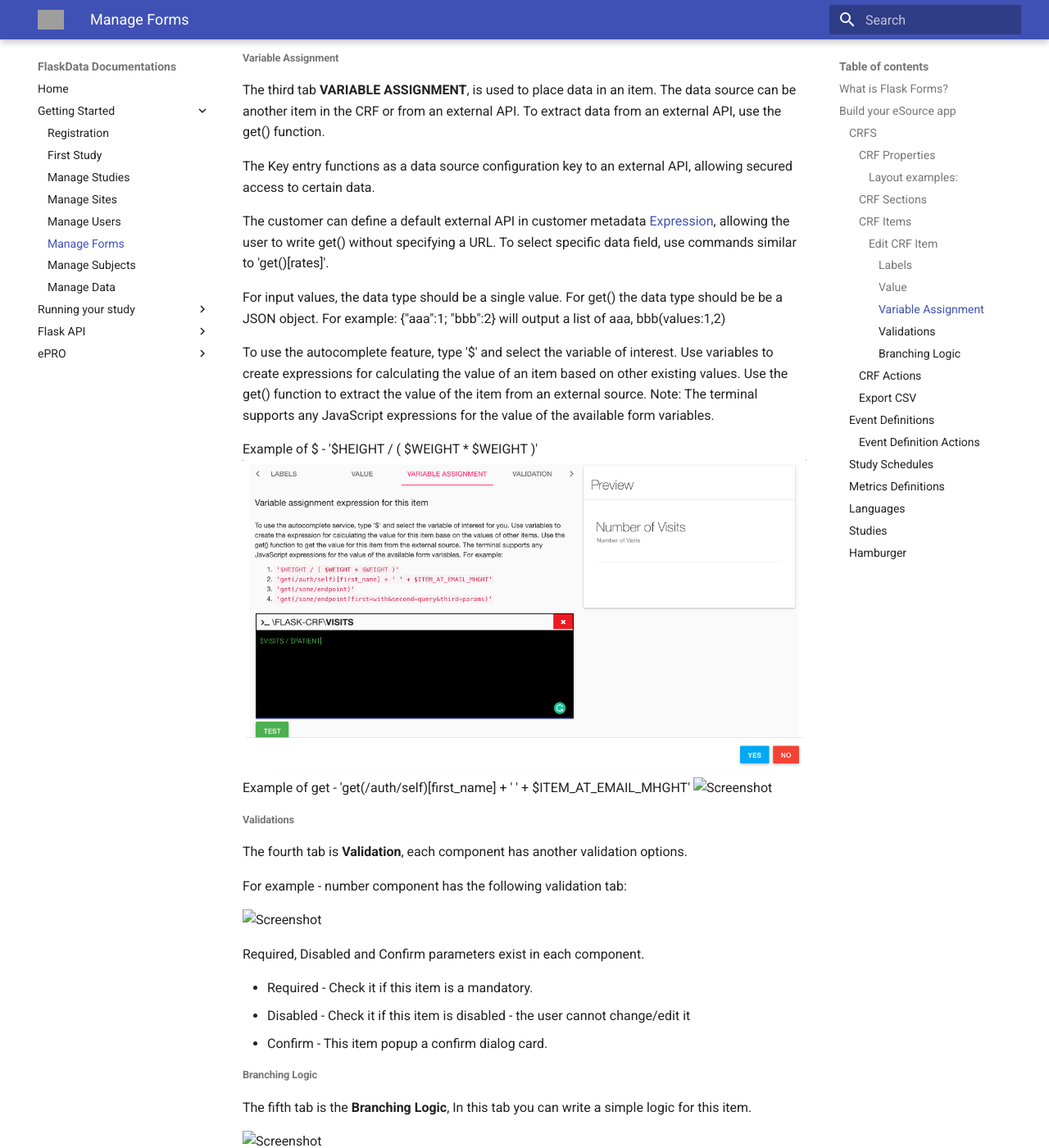
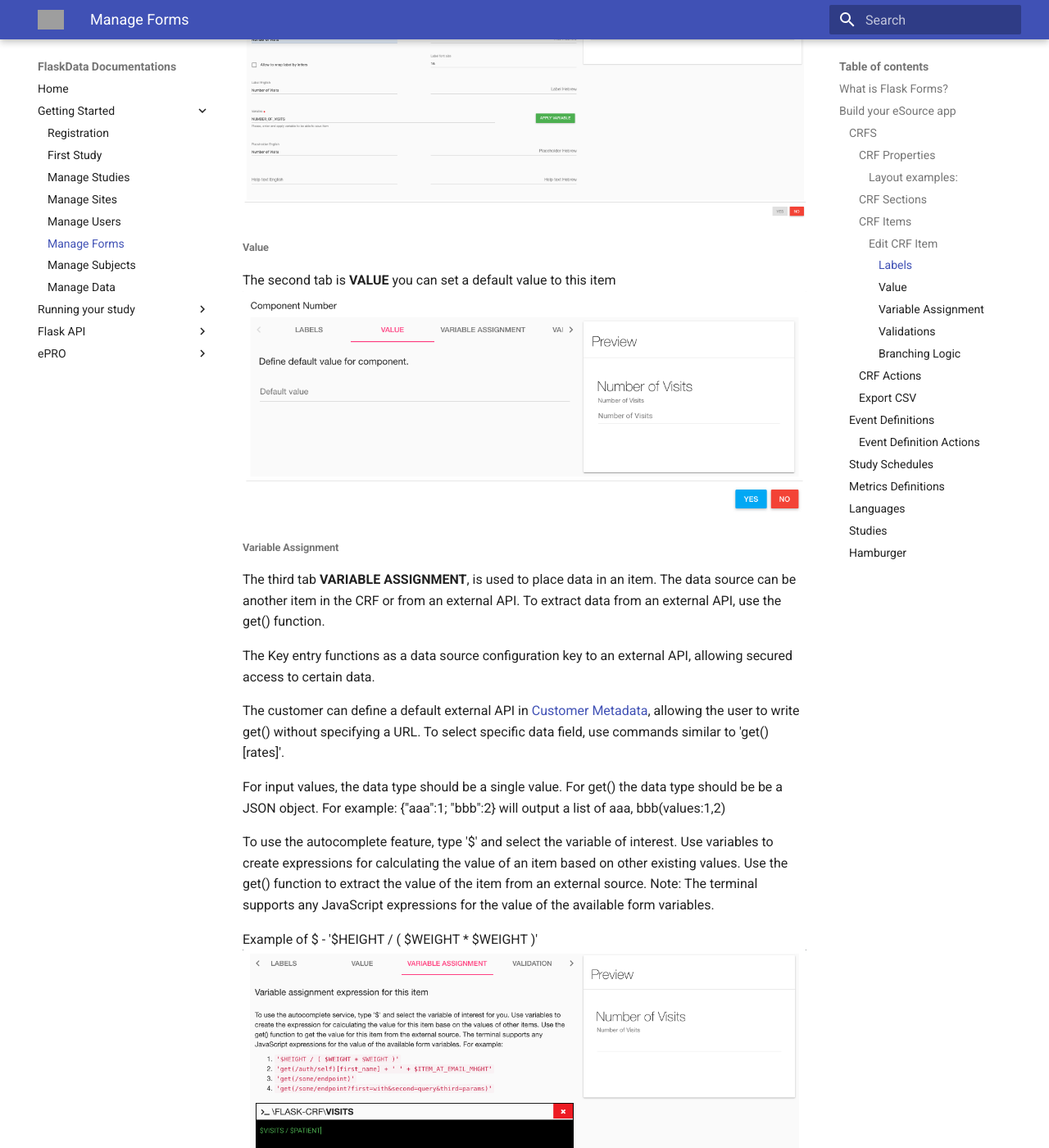
Before and after one commit to onlyjazz/flask-docs, an MkDocs documentation site: the page built from docs/manage_forms.md, in a window 1280 px wide and 1400 px high, scrolled down 4716 px. Shown: the whole window at 82% size. Built offline with MkDocs 1.6.1 and Material for MkDocs 9.7.7, drawn with Linux system fonts in a browser that asks for light colours; emoji names are drawn with the system emoji font; grey boxes are pictures that could not be loaded.

Commit message:
Fixing img path

```diff
--- a/docs/manage_forms.md
+++ b/docs/manage_forms.md
@@ -77,11 +77,11 @@
 
 ######Labels
 In the first tab **LABELS** you should define item's name, description etc.
-![Screenshot](img/newForms/visitLabel.png)
+![Screenshot](img/newForm/visitLabel.png)
 
 ######Value
 The second tab is **VALUE** you can set a default value to this item
-![Screenshot](img/newForms/visitsValue.png)
+![Screenshot](img/newForm/visitsValue.png)
 
 ######Variable Assignment
 The third tab **VARIABLE ASSIGNMENT**, is used to place data in an item.
@@ -90,8 +90,7 @@
 
 The Key entry functions as a data source configuration key to an external API, allowing secured access to certain data.
 
-The customer can define a default external API in customer metadata
-[Expression](index.md), allowing the user to write get() without specifying a URL.
+The customer can define a default external API in [Customer Metadata](index.md), allowing the user to write get() without specifying a URL.
 To select specific data field, use commands similar to 'get()[rates]'.
 
 
@@ -114,7 +113,7 @@
 
 For example - number component has the following validation tab:
 
-![Screenshot](img/newForms/visitValidation.png)
+![Screenshot](img/newForm/visitValidation.png)
 
 Required, Disabled and Confirm parameters exist in each component.
 
@@ -125,7 +124,7 @@
 ######Branching Logic
 The fifth tab is the **Branching Logic**, In this tab you can write a simple logic for this item.
 
-![Screenshot](img/newForms/childBranchingLogic.png)
+![Screenshot](img/newForm/childBranchingLogic.png)
 !!!quote
 
     Branching logic expression for this item
@@ -141,23 +140,23 @@
 Item that depends on another item.
 
 A radio button item has 2 options - Man or Female (required question)
-![Screenshot](img/newForms/mfValue.png)
+![Screenshot](img/newForm/mfValue.png)
 If user check female -> Another item 'Number of children' is opened.
 
 For do it - you need to create the basic item (man/female) first,
 
 Then save it by click on **SAVE** button in the top of the page.
-![Screenshot](img/newForms/crfItemsSave.png)
+![Screenshot](img/newForm/crfItemsSave.png)
 
 By save option the system generates variables to the CRF items, and you can use them for the branching logic.
 
-![Screenshot](img/newForms/mfLabel.png)
+![Screenshot](img/newForm/mfLabel.png)
 
 After you saved items CRF you can add branching logic to 'Number of children' item,
 
 Go to Hide/Show item branching logic and write your logic.
 
-![Screenshot](img/newForms/childBranchingLogic.png)
+![Screenshot](img/newForm/childBranchingLogic.png)
 
 !!!note
     In branching logic that related to checkbox item, the branching logic should be like
```
